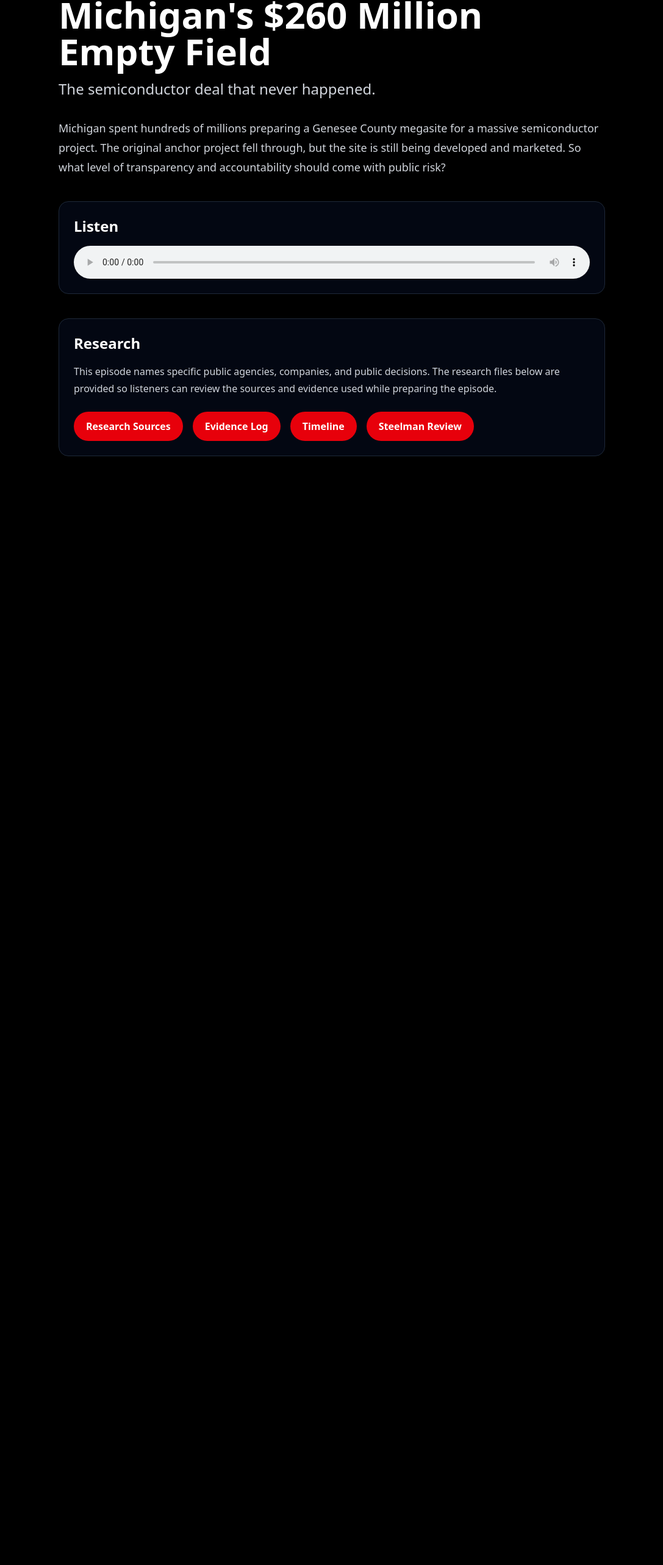
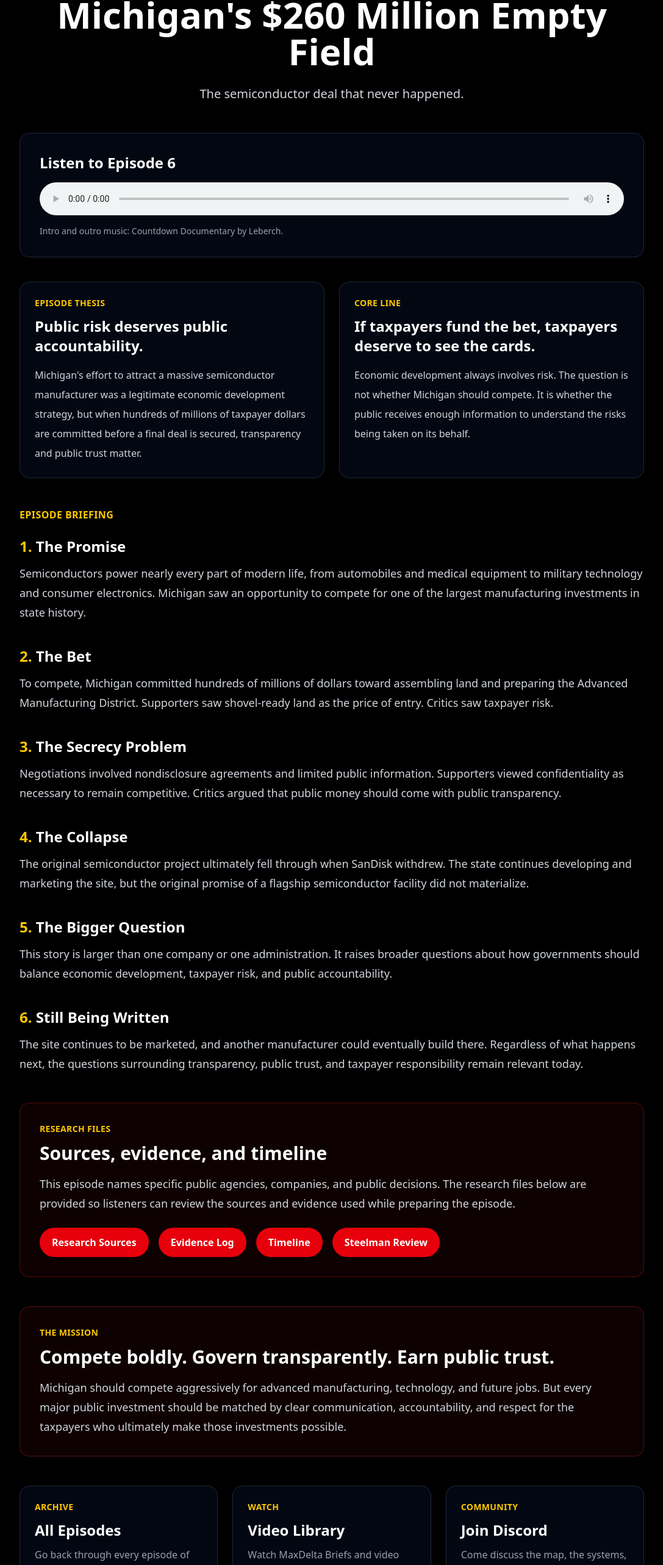
Before and after one commit to Maxdelta/maxdelta-hour, a Next.js app: page /episodes/michigans-260-million-empty-field in a window 1280 px wide. Shown: the part 158-2724 px from the top of the page at 61% size, without its empty margins (96-1183 px from the left). Before the commit the page ends 954 px from the top, so only its background shows below. Built offline with nearby package versions, Linux system fonts and the light colour scheme.

Commit message:
Complete Episode 6 webpage and research page

```diff
--- a/pages/episodes/michigans-260-million-empty-field.tsx
+++ b/pages/episodes/michigans-260-million-empty-field.tsx
@@ -5,90 +5,229 @@ export default function EpisodeSix() {
   return (
     <>
       <Head>
-        <title>Michigan&apos;s $260 Million Empty Field | The MaxDelta Hour</title>
+        <title>
+          Episode 6: Michigan&apos;s $260 Million Empty Field | The MaxDelta Hour
+        </title>
         <meta
           name="description"
-          content="Episode 6 of The MaxDelta Hour: Michigan's $260 Million Empty Field."
+          content="Episode 6 of The MaxDelta Hour: Michigan's $260 Million Empty Field. The semiconductor deal that never happened."
         />
       </Head>
 
       <main className="min-h-screen bg-black text-white px-6 py-12">
-        <div className="max-w-4xl mx-auto">
-          <Link
-            href="/episodes"
-            className="inline-block text-yellow-400 hover:text-yellow-300 font-semibold mb-10"
-          >
+        <div className="max-w-5xl mx-auto">
+          <Link href="/episodes" className="inline-block text-yellow-400 hover:text-yellow-300 font-semibold mb-10">
             Back to Episodes
           </Link>
 
-          <p className="text-yellow-400 font-bold uppercase tracking-wide">
-            Episode 6
-          </p>
+          <header className="text-center mb-12">
+            <p className="text-yellow-400 font-bold uppercase tracking-wide">Episode 6</p>
 
             <h1 className="mt-4 text-4xl md:text-6xl font-extrabold">
               Michigan&apos;s $260 Million Empty Field
             </h1>
 
-          <p className="mt-4 text-2xl text-gray-300">
+            <p className="mt-6 text-xl text-gray-300 max-w-3xl mx-auto leading-8">
               The semiconductor deal that never happened.
             </p>
+          </header>
 
-          <p className="mt-8 text-lg text-gray-300 leading-8">
-            Michigan spent hundreds of millions preparing a Genesee County
-            megasite for a massive semiconductor project. The original anchor
-            project fell through, but the site is still being developed and
-            marketed. So what level of transparency and accountability should
-            come with public risk?
-          </p>
-
-          <section className="mt-10 rounded-2xl border border-gray-800 bg-gray-950 p-6">
-            <h2 className="text-2xl font-bold mb-4">Listen</h2>
+          <section className="rounded-2xl border border-gray-800 bg-gray-950 p-6 md:p-8 mb-10">
+            <h2 className="text-2xl font-bold mb-4">Listen to Episode 6</h2>
 
             <audio controls className="w-full">
               <source src="/audio/episode-6-michigans-260-million-empty-field.mp3" type="audio/mpeg" />
               Your browser does not support the audio element.
             </audio>
+
+            <p className="mt-4 text-gray-400 text-sm">
+              Intro and outro music: Countdown Documentary by Leberch.
+            </p>
           </section>
 
-          <section className="mt-10 rounded-2xl border border-gray-800 bg-gray-950 p-6">
-            <h2 className="text-2xl font-bold mb-4">Research</h2>
+          <section className="grid md:grid-cols-2 gap-6 mb-12">
+            <div className="rounded-2xl border border-gray-800 bg-gray-950 p-6">
+              <p className="text-yellow-400 font-bold uppercase tracking-wide text-sm">
+                Episode Thesis
+              </p>
 
-            <p className="text-gray-300 leading-7 mb-6">
+              <h2 className="mt-3 text-2xl font-bold">
+                Public risk deserves public accountability.
+              </h2>
+
+              <p className="mt-4 text-gray-300 leading-8">
+                Michigan&apos;s effort to attract a massive semiconductor manufacturer
+                was a legitimate economic development strategy, but when hundreds
+                of millions of taxpayer dollars are committed before a final deal
+                is secured, transparency and public trust matter.
+              </p>
+            </div>
+
+            <div className="rounded-2xl border border-gray-800 bg-gray-950 p-6">
+              <p className="text-yellow-400 font-bold uppercase tracking-wide text-sm">
+                Core Line
+              </p>
+
+              <h2 className="mt-3 text-2xl font-bold">
+                If taxpayers fund the bet, taxpayers deserve to see the cards.
+              </h2>
+
+              <p className="mt-4 text-gray-300 leading-8">
+                Economic development always involves risk. The question is not
+                whether Michigan should compete. It is whether the public receives
+                enough information to understand the risks being taken on its behalf.
+              </p>
+            </div>
+          </section>
+
+          <section className="mb-12">
+            <p className="text-yellow-400 font-bold uppercase tracking-wide mb-6">
+              Episode Briefing
+            </p>
+
+            <div className="space-y-10 text-gray-300 text-lg leading-8">
+              <div>
+                <h2 className="text-2xl font-bold text-white">
+                  <span className="text-yellow-400">1.</span> The Promise
+                </h2>
+                <p className="mt-3">
+                  Semiconductors power nearly every part of modern life, from
+                  automobiles and medical equipment to military technology and
+                  consumer electronics. Michigan saw an opportunity to compete
+                  for one of the largest manufacturing investments in state history.
+                </p>
+              </div>
+
+              <div>
+                <h2 className="text-2xl font-bold text-white">
+                  <span className="text-yellow-400">2.</span> The Bet
+                </h2>
+                <p className="mt-3">
+                  To compete, Michigan committed hundreds of millions of dollars
+                  toward assembling land and preparing the Advanced Manufacturing
+                  District. Supporters saw shovel-ready land as the price of entry.
+                  Critics saw taxpayer risk.
+                </p>
+              </div>
+
+              <div>
+                <h2 className="text-2xl font-bold text-white">
+                  <span className="text-yellow-400">3.</span> The Secrecy Problem
+                </h2>
+                <p className="mt-3">
+                  Negotiations involved nondisclosure agreements and limited
+                  public information. Supporters viewed confidentiality as necessary
+                  to remain competitive. Critics argued that public money should
+                  come with public transparency.
+                </p>
+              </div>
+
+              <div>
+                <h2 className="text-2xl font-bold text-white">
+                  <span className="text-yellow-400">4.</span> The Collapse
+                </h2>
+                <p className="mt-3">
+                  The original semiconductor project ultimately fell through when
+                  SanDisk withdrew. The state continues developing and marketing
+                  the site, but the original promise of a flagship semiconductor
+                  facility did not materialize.
+                </p>
+              </div>
+
+              <div>
+                <h2 className="text-2xl font-bold text-white">
+                  <span className="text-yellow-400">5.</span> The Bigger Question
+                </h2>
+                <p className="mt-3">
+                  This story is larger than one company or one administration.
+                  It raises broader questions about how governments should balance
+                  economic development, taxpayer risk, and public accountability.
+                </p>
+              </div>
+
+              <div>
+                <h2 className="text-2xl font-bold text-white">
+                  <span className="text-yellow-400">6.</span> Still Being Written
+                </h2>
+                <p className="mt-3">
+                  The site continues to be marketed, and another manufacturer
+                  could eventually build there. Regardless of what happens next,
+                  the questions surrounding transparency, public trust, and
+                  taxpayer responsibility remain relevant today.
+                </p>
+              </div>
+            </div>
+          </section>
+
+          <section className="rounded-2xl border border-red-900/60 bg-red-950/20 p-6 md:p-8 mb-12">
+            <p className="text-yellow-400 font-bold uppercase tracking-wide text-sm">
+              Research Files
+            </p>
+
+            <h2 className="mt-3 text-3xl font-bold">
+              Sources, evidence, and timeline
+            </h2>
+
+            <p className="mt-4 text-gray-300 text-lg leading-8">
               This episode names specific public agencies, companies, and public
               decisions. The research files below are provided so listeners can
               review the sources and evidence used while preparing the episode.
             </p>
-            <div className="flex flex-wrap gap-4">
-          <a
-            href="/episodes/episode-006-michigans-260-million-empty-field/research/Research_Sources.md"
-            className="bg-red-600 hover:bg-red-700 text-white font-bold py-3 px-5 rounded-full"
-          >
+
+            <div className="mt-6 flex flex-wrap gap-4">
+              <a href="/episodes/episode-006-michigans-260-million-empty-field/research/Research_Sources.md" className="bg-red-600 hover:bg-red-700 text-white font-bold py-3 px-5 rounded-full">
                 Research Sources
               </a>
 
-          <a
-            href="/episodes/episode-006-michigans-260-million-empty-field/research/Evidence_Log.md"
-            className="bg-red-600 hover:bg-red-700 text-white font-bold py-3 px-5 rounded-full"
-          >
+              <a href="/episodes/episode-006-michigans-260-million-empty-field/research/Evidence_Log.md" className="bg-red-600 hover:bg-red-700 text-white font-bold py-3 px-5 rounded-full">
                 Evidence Log
               </a>
 
-          <a
-            href="/episodes/episode-006-michigans-260-million-empty-field/research/Timeline.md"
-            className="bg-red-600 hover:bg-red-700 text-white font-bold py-3 px-5 rounded-full"
-          >
+              <a href="/episodes/episode-006-michigans-260-million-empty-field/research/Timeline.md" className="bg-red-600 hover:bg-red-700 text-white font-bold py-3 px-5 rounded-full">
                 Timeline
               </a>
 
-          <a
-            href="/episodes/episode-006-michigans-260-million-empty-field/research/Steelman_Review.md"
-            className="bg-red-600 hover:bg-red-700 text-white font-bold py-3 px-5 rounded-full"
-          >
+              <a href="/episodes/episode-006-michigans-260-million-empty-field/research/Steelman_Review.md" className="bg-red-600 hover:bg-red-700 text-white font-bold py-3 px-5 rounded-full">
                 Steelman Review
               </a>
             </div>
+          </section>
 
+          <section className="rounded-2xl border border-red-900/60 bg-red-950/20 p-6 md:p-8 mb-12">
+            <p className="text-yellow-400 font-bold uppercase tracking-wide text-sm">
+              The Mission
+            </p>
 
+            <h2 className="mt-3 text-3xl font-bold">
+              Compete boldly. Govern transparently. Earn public trust.
+            </h2>
+
+            <p className="mt-4 text-gray-300 text-lg leading-8">
+              Michigan should compete aggressively for advanced manufacturing,
+              technology, and future jobs. But every major public investment
+              should be matched by clear communication, accountability, and
+              respect for the taxpayers who ultimately make those investments possible.
+            </p>
+          </section>
+
+          <section className="grid md:grid-cols-3 gap-6">
+            <Link href="/episodes" className="rounded-2xl border border-gray-800 bg-gray-950 p-6 hover:border-yellow-500 transition">
+              <p className="text-yellow-400 font-bold uppercase tracking-wide text-sm">Archive</p>
+              <h3 className="mt-3 text-2xl font-bold">All Episodes</h3>
+              <p className="mt-3 text-gray-400">Go back through every episode of The MaxDelta Hour.</p>
+            </Link>
+
+            <Link href="/videos" className="rounded-2xl border border-gray-800 bg-gray-950 p-6 hover:border-yellow-500 transition">
+              <p className="text-yellow-400 font-bold uppercase tracking-wide text-sm">Watch</p>
+              <h3 className="mt-3 text-2xl font-bold">Video Library</h3>
+              <p className="mt-3 text-gray-400">Watch MaxDelta Briefs and video clips from the show.</p>
+            </Link>
+
+            <a href="https://discord.gg/6qXaEr7mnB" target="_blank" rel="noopener noreferrer" className="rounded-2xl border border-gray-800 bg-gray-950 p-6 hover:border-yellow-500 transition">
+              <p className="text-yellow-400 font-bold uppercase tracking-wide text-sm">Community</p>
+              <h3 className="mt-3 text-2xl font-bold">Join Discord</h3>
+              <p className="mt-3 text-gray-400">Come discuss the map, the systems, and the next episode.</p>
+            </a>
           </section>
         </div>
       </main>
```
Lines whose indentation alone changed are shown as unchanged.
